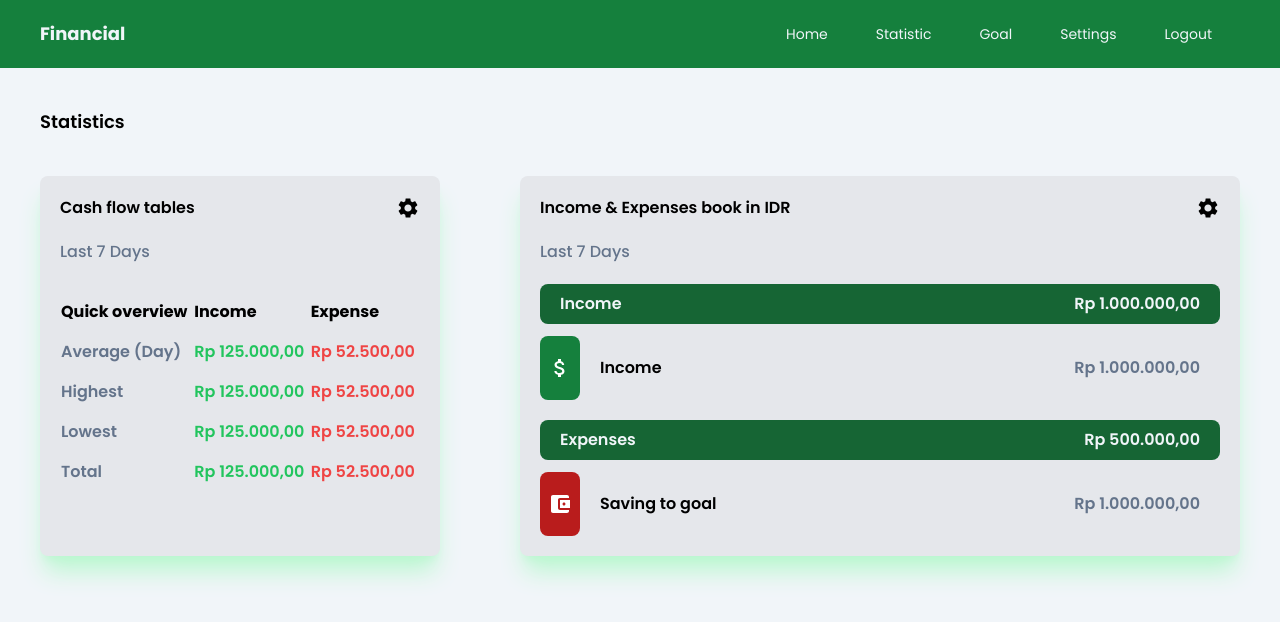
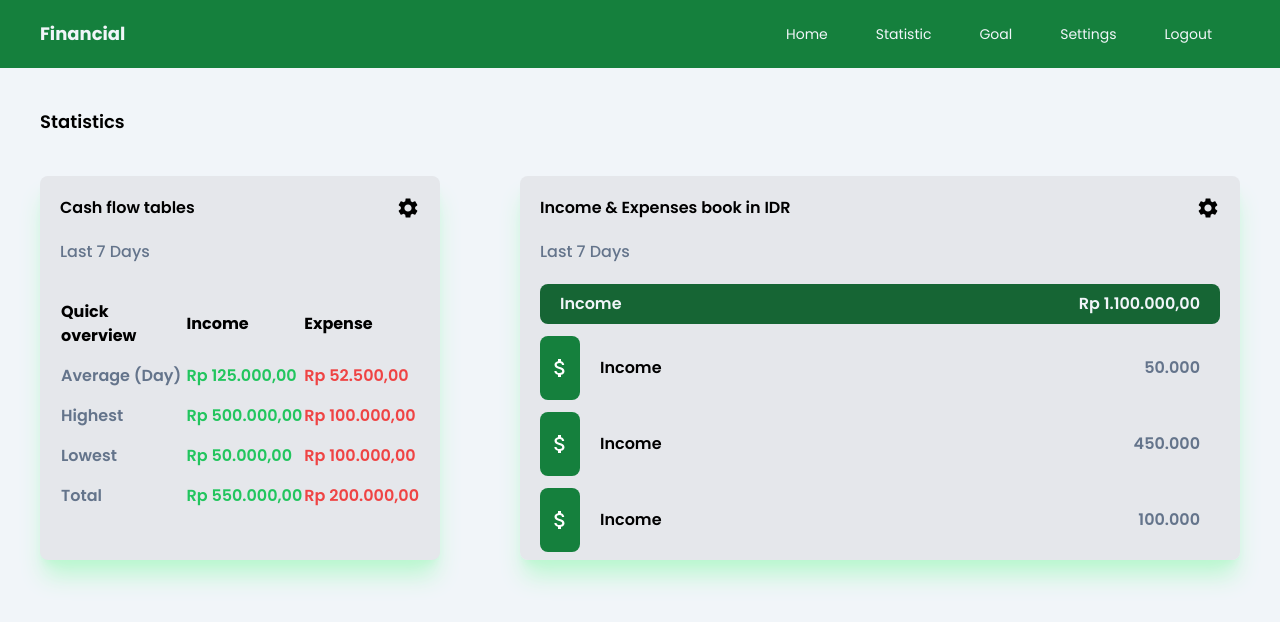
Before and after one commit to farhanizza/application-financial-management, a React (Create React App) app: page /statistic/1 in a window 1280 px wide. Shown: the top 622 px of the page. Built offline with nearby package versions, Linux system fonts and the light colour scheme; data requests are answered from the project's data file.

Commit message:
Add new feature

```diff
--- a/public/index.html
+++ b/public/index.html
@@ -30,6 +30,7 @@
 			href="https://fonts.googleapis.com/css2?family=Poppins:ital,wght@0,100;0,200;0,300;0,400;0,500;0,600;0,700;0,800;0,900;1,100;1,200;1,300;1,400;1,500;1,600;1,700;1,800;1,900&display=swap"
 			rel="stylesheet"
 		/>
+
 		<title>React App</title>
 	</head>
 	<body>
--- a/src/App.js
+++ b/src/App.js
@@ -20,8 +20,8 @@ export default function App() {
 					path="/statistic/:id"
 					element={<Statistics name="Statistics" />}
 				/>
-				<Route path="/goal" element={<Goal name="Goal" />} />
-				<Route path="/goal/:id" element={<GoalDetail />} />
+				<Route path="/goal/:id" element={<Goal name="Goal" />} />
+				<Route path="/goal/detail/:id" element={<GoalDetail />} />
 				<Route path="/settings" element={<Settings />} />
 				<Route path="*" element={<Notfound />} />
 			</Routes>
--- a/src/pages/Dashboard.js
+++ b/src/pages/Dashboard.js
@@ -172,14 +172,6 @@ export default function Dashboard() {
 		})
 		.reduce((acc, value) => acc + value, 0);
 
-	const AmountDate = dataUsers?.dataUsersBalance
-		?.filter((balance) => balance.type === 'Income')
-		.map((balance) => {
-			const date = new Date(balance.date);
-			const monthIndex = date.getMonth();
-			return monthNamesEnglish[monthIndex];
-		});
-
 	const Expense = dataUsers?.dataUsersBalance
 		?.filter((balance) => balance.type !== 'Income')
 		.map((balance) => {
@@ -217,8 +209,6 @@ export default function Dashboard() {
 			)
 			.reduce((sum, balance) => sum + parseAmount(balance.amount), 0);
 	});
-
-	console.log(incomeData);
 
 	const lossData = filteredMonths.map((month) => {
 		return dataUsers?.dataUsersBalance
--- a/src/pages/Goal.js
+++ b/src/pages/Goal.js
@@ -64,7 +64,7 @@ export default function Goal(props) {
 					</div>
 					<div className="mt-10 bg-gray-200 px-5 py-5 rounded-lg shadow-xl shadow-green-200 cursor-pointer">
 						{dummy_data.map((value, key) => (
-							<Link key={key} to={`/goal/${value.id}`}>
+							<Link key={key} to={`/goal/detail/${value.id}`}>
 								<div className="flex mb-5">
 									<div className="flex py-5 px-3 rounded-lg bg-green-500 mr-5">
 										<AccountBalanceWallet className="text-white" />
--- a/src/pages/Login.js
+++ b/src/pages/Login.js
@@ -3,7 +3,6 @@ import auth_page from '../assets/image/auth_page.png';
 import { Link, useNavigate } from 'react-router-dom';
 import axios from 'axios';
 import bcryptjs from 'bcryptjs';
-import Dashboard from './Dashboard';
 
 export default function Login() {
 	const [username, setUsername] = useState('');
@@ -38,7 +37,7 @@ export default function Login() {
 				<img src={auth_page} alt="" className="w-1/4" />
 				<div className="flex flex-col justify-center items-center w-full">
 					<div className="max-w-lg mb-10">
-						<h1 className="font-bold text-4xl font-poppins text-gray-800">
+						<h1 className="font-bold text-4xl text-gray-800 font-link">
 							Application Management Financial
 						</h1>
 						<div className="mt-10">
--- a/src/pages/Statistics.js
+++ b/src/pages/Statistics.js
@@ -8,11 +8,11 @@ import {
 import IDR from '../helpers/CurrencyIDR';
 import axios from 'axios';
 import { useParams } from 'react-router-dom';
+import '../assets/css/index.css';
 
 export default function Statistics(props) {
-	const [dataUsers, setdataUsers] = useState({
-		dataUsers: null,
-	});
+	const [dataUsers, setdataUsers] = useState('');
+	const [dataAmount, setdataAmount] = useState('');
 	const [Error, setError] = useState(false);
 
 	const { id } = useParams();
@@ -22,9 +22,13 @@ export default function Statistics(props) {
 			try {
 				const response = await axios.get(`http://localhost:3001/users/${id}`);
 
-				setdataUsers({
-					dataUsers: response.data,
-				});
+				const responseAmount = await axios.get(
+					`http://localhost:3001/users_balance?id_user=${id}`
+				);
+
+				setdataAmount(responseAmount.data);
+
+				setdataUsers(response.data);
 			} catch (error) {
 				console.error(
 					'Error fetching data:',
@@ -38,10 +42,46 @@ export default function Statistics(props) {
 		getData();
 	}, [id]);
 
+	const MaxamountsIncome = (dataAmount || [])
+		.filter((amount) => amount.type === 'Income')
+		.map((data) => Number(data.amount.replace('.', '')));
+
+	const MaxamountsExpense = (dataAmount || [])
+		.filter((amount) => amount.type !== 'Income')
+		.map((data) => Number(data.amount.replace('.', '')));
+
+	const MinamountsIncome = (dataAmount || [])
+		.filter((amount) => amount.type === 'Income')
+		.map((data) => Number(data.amount.replace('.', '')));
+
+	const MinamountsExpense = (dataAmount || [])
+		.filter((amount) => amount.type !== 'Income')
+		.map((data) => Number(data.amount.replace('.', '')));
+
+	const SumAmountIncome =
+		Math.max(...MaxamountsIncome) + Math.min(...MinamountsIncome);
+
+	const SumAmountExpense =
+		Math.max(...MaxamountsExpense) + Math.min(...MinamountsExpense);
+
+	const Income = (dataAmount || [])
+		.filter((balance) => balance.type === 'Income')
+		.map((balance) => {
+			return parseFloat(balance.amount?.replace('.', '') || '0');
+		})
+		.reduce((acc, value) => acc + value, 0);
+
+	const Expense = (dataAmount || [])
+		.filter((balance) => balance.type !== 'Income')
+		.map((balance) => {
+			return parseFloat(balance.amount?.replace('.', '') || '0');
+		})
+		.reduce((acc, value) => acc + value, 0);
+
 	return (
 		<>
 			<div className="bg-slate-100 h-screen">
-				<Navbar id={dataUsers.dataUsers?.id} />
+				<Navbar id={dataUsers?.id} />
 				<div className="mt-10 px-10 pb-10">
 					<h1 className="text-black font-semibold text-lg">{props.name}</h1>
 					<div className="flex justify-between mt-10">
@@ -82,10 +122,10 @@ export default function Statistics(props) {
 											Highest
 										</td>
 										<td className="py-2 text-green-500 font-semibold">
-											{IDR(125000)}
+											{IDR(Math.max(...MaxamountsIncome))}
 										</td>
 										<td className="py-2 text-red-500 font-semibold">
-											{IDR(52500)}
+											{IDR(Math.max(...MaxamountsExpense))}
 										</td>
 									</tr>
 									<tr>
@@ -93,25 +133,25 @@ export default function Statistics(props) {
 											Lowest
 										</td>
 										<td className="py-2 text-green-500 font-semibold">
-											{IDR(125000)}
+											{IDR(Math.min(...MinamountsIncome))}
 										</td>
 										<td className="py-2 text-red-500 font-semibold">
-											{IDR(52500)}
+											{IDR(Math.min(...MinamountsExpense))}
 										</td>
 									</tr>
 									<tr>
 										<td className="py-2 text-slate-500 font-semibold">Total</td>
 										<td className="py-2 text-green-500 font-semibold">
-											{IDR(125000)}
+											{IDR(SumAmountIncome)}
 										</td>
 										<td className="py-2 text-red-500 font-semibold">
-											{IDR(52500)}
+											{IDR(SumAmountExpense)}
 										</td>
 									</tr>
 								</tbody>
 							</table>
 						</div>
-						<div className="bg-gray-200 px-5 py-5 rounded-lg w-3/5 shadow-xl shadow-green-200 hover:overflow-y-scroll  max-h-96">
+						<div className="bg-gray-200 px-5 py-5 rounded-lg w-3/5 shadow-xl shadow-green-200 overflow-y-scroll scrollbar-custom max-h-96">
 							<div className="flex justify-between">
 								<div className="">
 									<h1 className="font-semibold text-black">
@@ -128,47 +168,59 @@ export default function Statistics(props) {
 									<div className="flex justify-between">
 										<h1 className="font-semibold text-slate-100">Income</h1>
 										<h1 className="font-semibold text-slate-100">
-											{IDR(1000000)}
+											{IDR(Income)}
 										</h1>
 									</div>
 								</div>
 							</div>
-							<div className="mt-3">
+							{(dataAmount || [])
+								.filter((data) => data.type === 'Income')
+								.map((item, key) => (
+									<div className="mt-3" key={key}>
 										<div className="flex pr-5">
 											<div className="bg-green-700 flex items-center justify-center rounded-lg mr-5 w-10 px-5 py-5">
 												<AttachMoney className="text-white" />
 											</div>
 											<div className="flex items-center w-full justify-between">
-										<h1 className="font-semibold text-black">Income</h1>
+												<h1 className="font-semibold text-black">
+													{item.type}
+												</h1>
 												<h1 className="font-semibold text-slate-500">
-											{IDR(1000000)}
+													{item.amount}
 												</h1>
 											</div>
 										</div>
 									</div>
+								))}
 							<div className="mt-5">
 								<div className="w-full bg-green-800 px-5 py-2 rounded-lg">
 									<div className="flex justify-between">
 										<h1 className="font-semibold text-slate-100">Expenses</h1>
 										<h1 className="font-semibold text-slate-100">
-											{IDR(500000)}
+											{IDR(Expense)}
 										</h1>
 									</div>
 								</div>
 							</div>
-							<div className="mt-3">
+							{(dataAmount || [])
+								.filter((data) => data.type !== 'Income')
+								.map((item, key) => (
+									<div className="mt-3" key={key}>
 										<div className="flex pr-5">
 											<div className="bg-red-700 flex items-center justify-center rounded-lg mr-5 w-10 px-5 py-5">
 												<AccountBalanceWallet className="text-white" />
 											</div>
 											<div className="flex items-center w-full justify-between">
-										<h1 className="font-semibold text-black">Saving to goal</h1>
+												<h1 className="font-semibold text-black">
+													{item.type}
+												</h1>
 												<h1 className="font-semibold text-slate-500">
-											{IDR(1000000)}
+													{item.amount}
 												</h1>
 											</div>
 										</div>
 									</div>
+								))}
 						</div>
 					</div>
 				</div>
```
Lines whose indentation alone changed are shown as unchanged.
